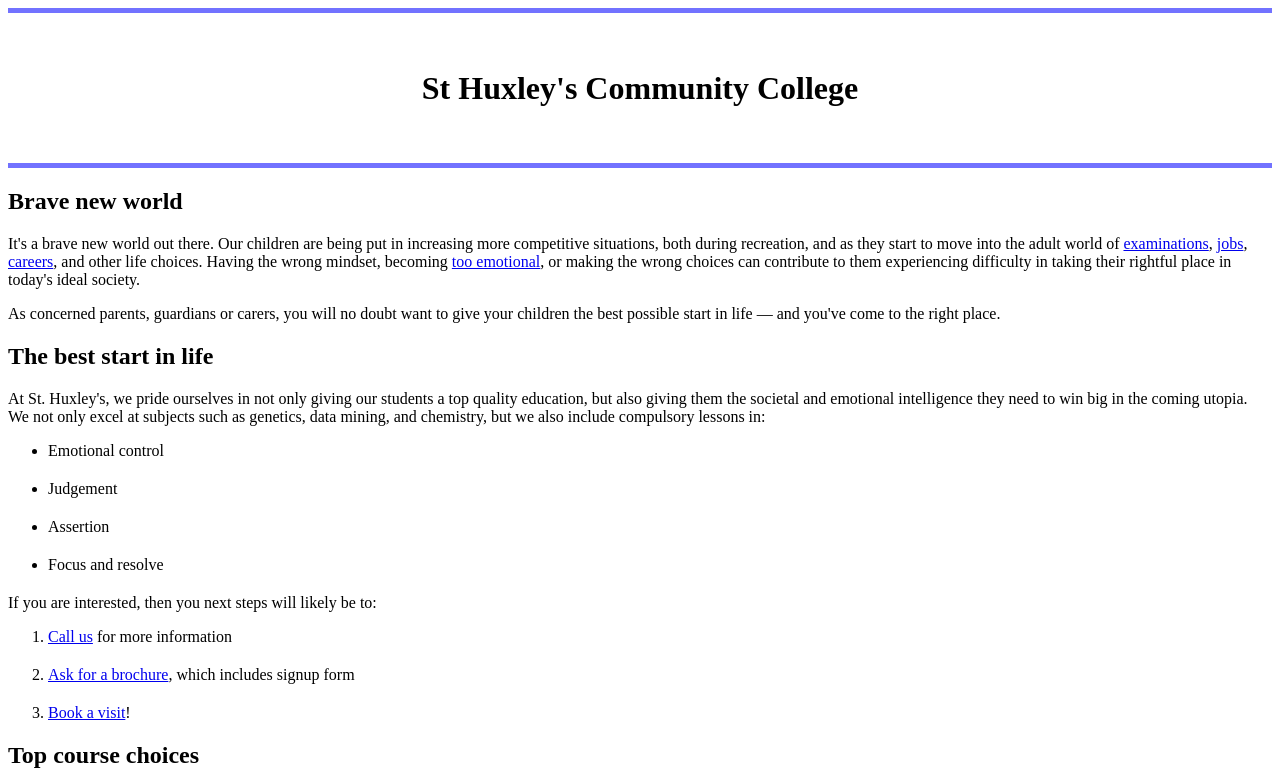
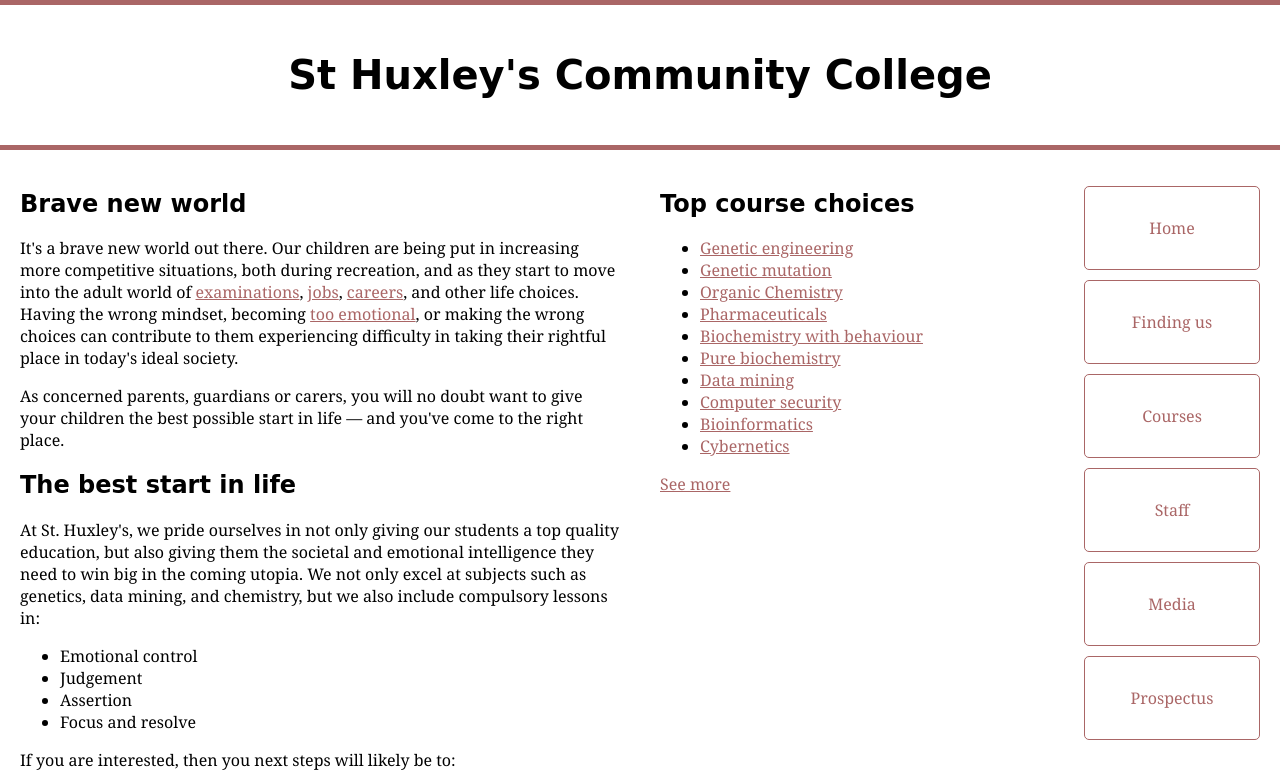
Before and after one commit to Hackerdodo/hackerdodo.github.io, a plain HTML site: page task5/index.html in a window 1280 px wide. Shown: the top 784 px of the page. Drawn offline with Linux system fonts and the light colour scheme.

Commit message:
Update style.css

```diff
--- a/task5/style.css
+++ b/task5/style.css
@@ -1,59 +1,81 @@
+
+* {
+    box-sizing: border-box;
+  }
+
+  body {
+    margin: 0 auto;
+    min-width: 1000px;
+    max-width: 1400px;
+  }
+
+  /* Layout */
+
+  section {
+    float: left;
+    width: 50%;
+  }
+
+  aside {
+    float: left;
+    width: 30%;
+  }
+
+  nav {
+    float: left;
+    width: 20%;
+  }
+
+  footer {
+    clear: both;
+  }
+
+  header, section, aside, nav, footer {
+    padding: 20px;
+  }
+
+  /* header and footer */
+
+  header, footer {
+    border-top: 5px solid #a66;
+    border-bottom: 5px solid #a66;
+  }
+
+  /* WRITE YOUR CODE BELOW HERE */
+  p,li
+  {
+    font-family: Cambria, Cochin, Georgia, Times, 'Times New Roman', serif;
+  }
+  h1, h2 {
+    font-family: cursive;
+    font-weight: bolder;
+  }
+  h1{
+    font-size: 40px;
+  }
+  header{
+    display: flex;
+    align-items: center;
+    justify-content: center;
+  }
+  a{
+    color: #a66;
+
+  }
+  .box{
+    display: block;
+    width: 100%;
+    padding: 30px;
+    margin-bottom: 10px;
+    text-align: center;
+    border: 1px solid #a66 ;
+    border-radius: 5px;
+    text-decoration: none;
+    color: #a66;
+  }
 
 
-header {
-    height: 150px;
-    border-top: 5px solid rgba(0, 0, 255, 0.551);
-    border-bottom: 5px solid rgba(0, 0, 255, 0.551);
-    display: flex;
-            justify-content: center;
-    text-align: center;
-    align-items: center;
-    line-height: 150px;
-}
-#gövde {
-    display: flex;
-    justify-content: space-around;
-    width: 100%;
+  #kutu {
+    list-style-type: none;
 
-}
-
-#part1 {
-    flex: 2;
-    margin-left: 20px;
-}
-#part2 {
-    flex: 1;
-    margin-left: 20px;
-
-}
-#part3 {
-    flex: 1;
-    margin-left: 20px;
-    margin-right: 20px;
-    margin-top: 20px;
-
-text-align: center;
-
-
-
-
-}
-ul{
-    margin-bottom: 20px;
-}
-li{
-    margin-bottom: 20px;
-}
-.kutu {
-    padding: 20px; /* İçeriği çevreleyen iç boşluk */
-    border: 2px solid rgba(0, 0, 255, 0.551); /* Sınır çizgisi ve rengi */
-    border-radius: 5px; /* Köşe yuvarlama */
-    text-decoration: none; /* Link altı çizgisi kaldırma */
-    color: #333; /* Metin rengi */
-    margin-bottom: 10px;
-    width: 150px;
-}
-h3 {
-    font-size: 24px;
-
-}
+  }
```
